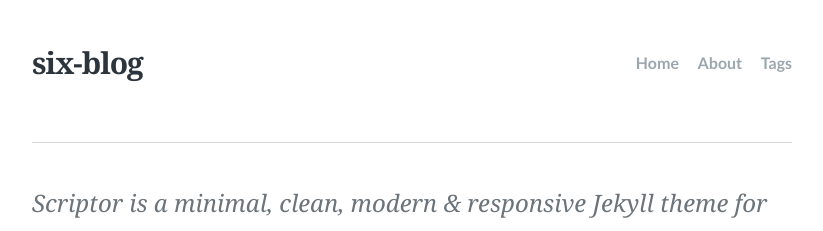
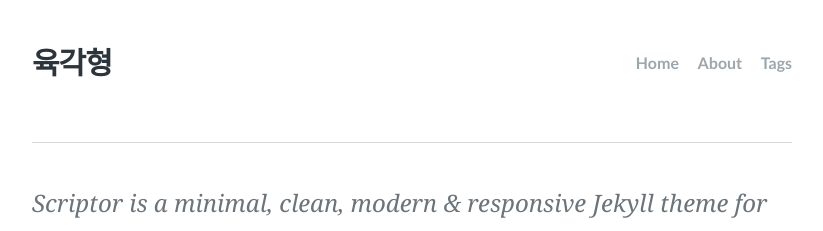
Before and after one commit to yukmekim/yukmekim.github.io, a Jekyll site: the page built from index.html, in a window 1280 px wide. Shown: the top 231 px of the page, without its empty margins (228-1051 px from the left). Built offline with Jekyll 4.4.1, drawn with Linux system fonts in a browser that asks for light colours; some web fonts are replaced; the list of posts is cut into pages by our own code.

Commit message:
[UPDATE] Blog Title

```diff
--- a/_config.yml
+++ b/_config.yml
@@ -9,7 +9,7 @@
 lang: ko-kr
 
 # Site title
-title: "six-blog"
+title: "육각형"
 
 # A description of your site for meta tag, search engine results.
 description: "Scriptor is a minimal, clean, modern & responsive Jekyll theme for writers"
```
